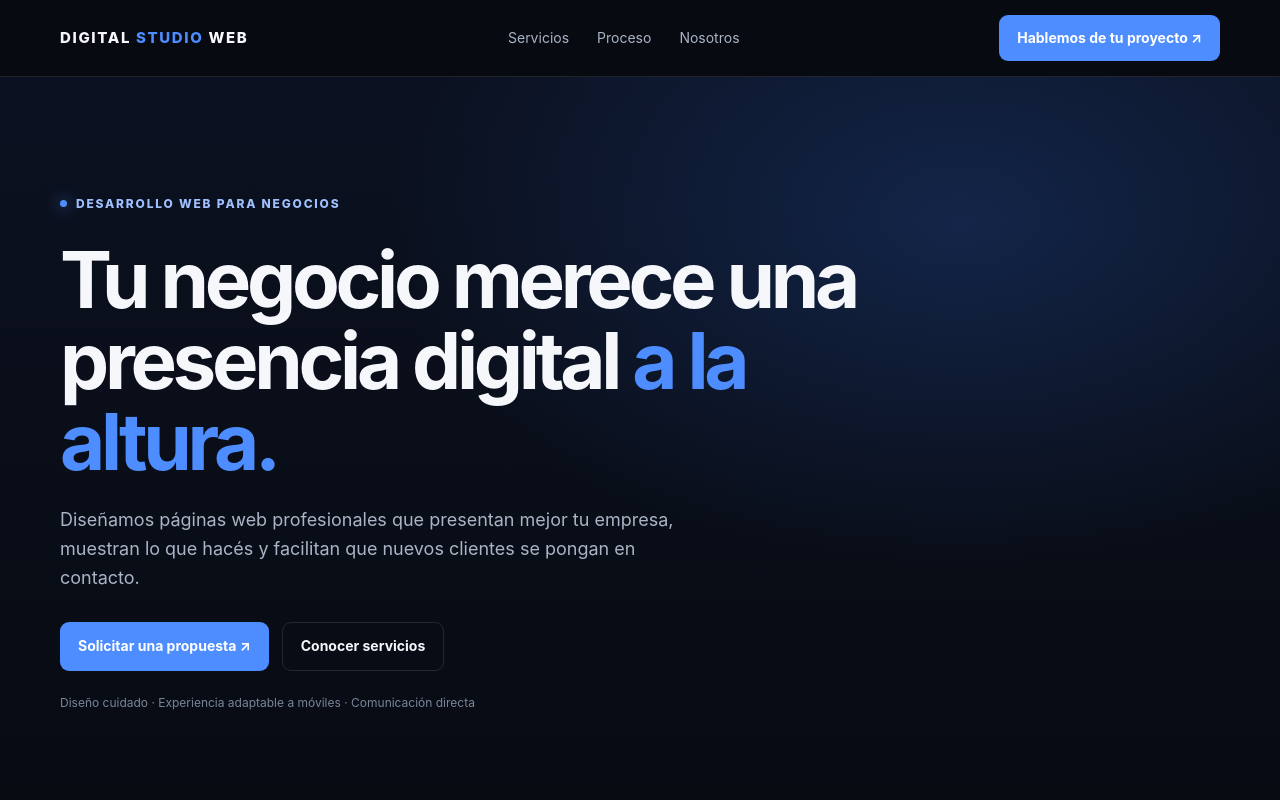
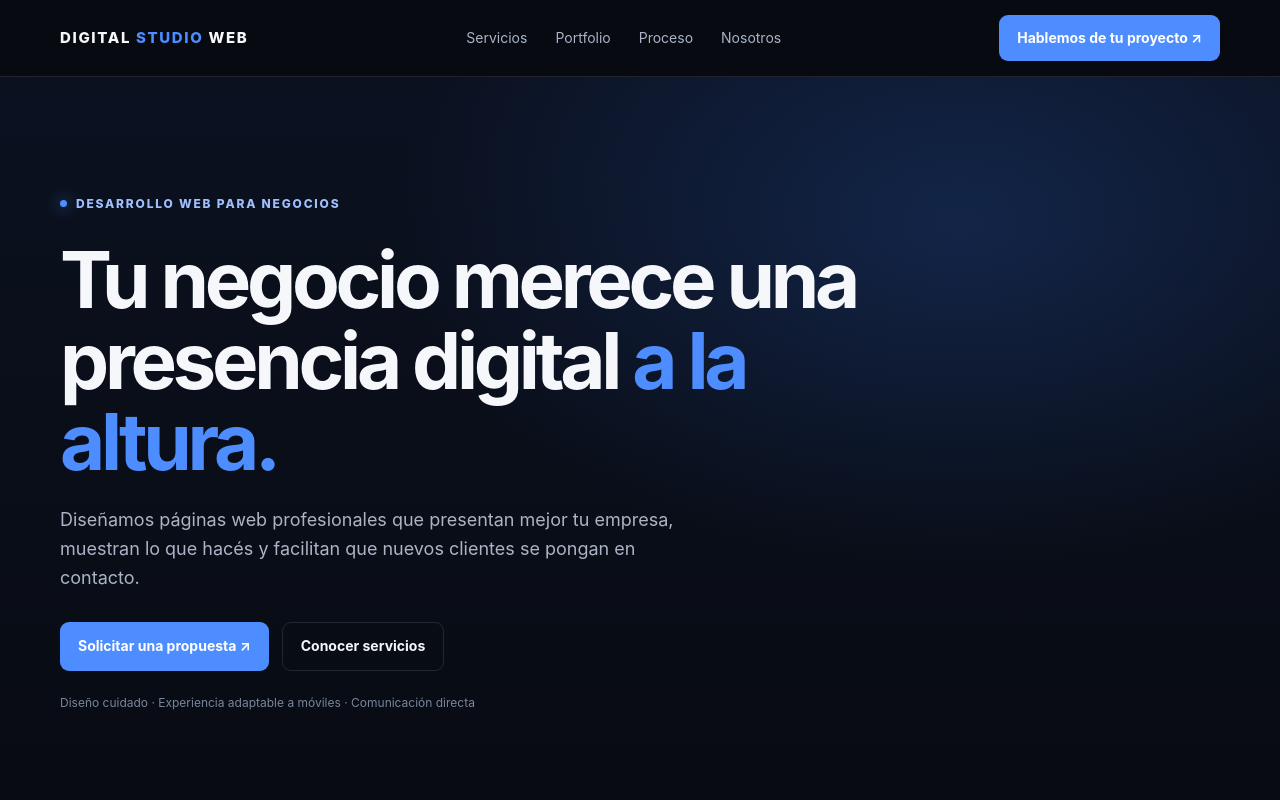
Before and after one commit to Facuk27/Digital-studio-web-, a plain HTML site: page index.html in a window 1280 px wide. Shown: the top 800 px of the page. Drawn offline with Linux system fonts and the light colour scheme.

Commit message:
Add portfolio navigation link

```diff
--- a/index.html
+++ b/index.html
@@ -21,7 +21,7 @@
   </style>
 </head>
 <body>
-  <header><div class="wrap nav"><a class="brand" href="#">DIGITAL <span>STUDIO</span> WEB</a><nav class="links"><a href="#servicios">Servicios</a><a href="#proceso">Proceso</a><a href="#nosotros">Nosotros</a></nav><a class="nav-cta" href="#contacto">Hablemos de tu proyecto ↗</a></div></header>
+  <header><div class="wrap nav"><a class="brand" href="#">DIGITAL <span>STUDIO</span> WEB</a><nav class="links"><a href="#servicios">Servicios</a><a href="#portfolio">Portfolio</a><a href="#proceso">Proceso</a><a href="#nosotros">Nosotros</a></nav><a class="nav-cta" href="#contacto">Hablemos de tu proyecto ↗</a></div></header>
   <main>
     <section class="hero"><div class="wrap"><div class="eyebrow"><span class="dot"></span> Desarrollo web para negocios</div><h1>Tu negocio merece una presencia digital <span class="accent">a la altura.</span></h1><p>Diseñamos páginas web profesionales que presentan mejor tu empresa, muestran lo que hacés y facilitan que nuevos clientes se pongan en contacto.</p><div class="hero-actions"><a class="btn" href="#contacto">Solicitar una propuesta ↗</a><a class="btn secondary" href="#servicios">Conocer servicios</a></div><div class="micro">Diseño cuidado · Experiencia adaptable a móviles · Comunicación directa</div></div></section>
     <section id="servicios"><div class="wrap"><div class="section-top"><div class="kicker">Qué hacemos</div><h2>Una web pensada para trabajar por tu negocio.</h2><p>Soluciones claras y profesionales, adaptadas al momento y a los objetivos de cada empresa.</p></div><div class="grid">
```
